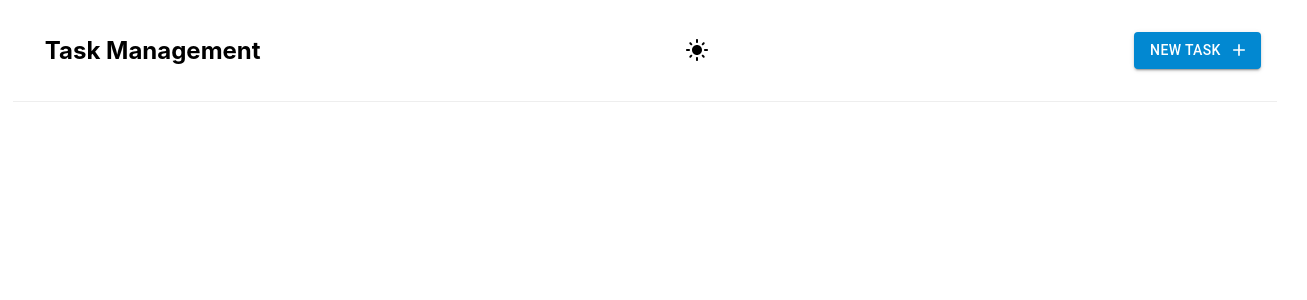
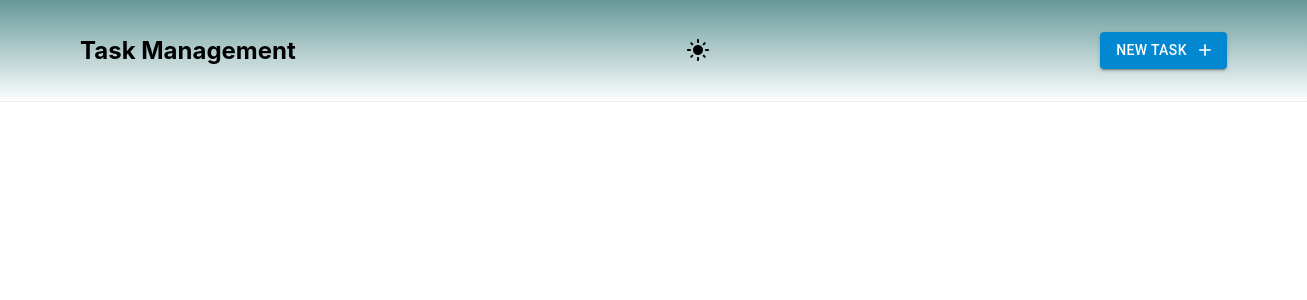
Before and after one commit to ashutosh2803/task-management, a React (Create React App) app: page / in a window 1280 px wide. Shown: the top 300 px of the page, 1307 px wide, since content can reach past the window. Built offline with nearby package versions, Linux system fonts and the light colour scheme.

Commit message:
#6 added background gradient to header along with css fixes

```diff
--- a/src/App.css
+++ b/src/App.css
@@ -1,18 +1,19 @@
 .App {
-  width: 98%;
-  margin: 0 1%;
+  width: fit-content;
   display: flex;
   flex-wrap: wrap;
   flex-direction: column;
+  background: linear-gradient(to top, #ffffff 0%, #669999 100%);
   /* align-items: center; */
 }
 .Header{
   border-bottom: 1px solid #EEE;
-  padding:1rem;
-  padding-left:2rem;
-  width:95vw;
+  padding:1rem 5rem;
+  /* padding-left:2rem;
+  padding-right: 5rem; */
+  width:89.6vw;
   display:flex;
-  gap:1rem;
+  flex-wrap: wrap;
   justify-content: space-between;
   align-items: center;
 }
--- a/src/App.js
+++ b/src/App.js
@@ -17,10 +17,10 @@ TaskManagement
 
 function App() {
   const theme = localStorage.getItem("presetTheme");
-  const styles = {
-    color: theme ? 'green' : 'red',
-    fontSize: 20,
-  };
+  // const styles = {
+  //   color: theme ? 'green' : 'red',
+  //   fontSize: 20,
+  // };
   return (
     <ThemeContextProvider>
     <AppContextProvider>
--- a/src/styles/Header.css
+++ b/src/styles/Header.css
@@ -1,5 +1,5 @@
-.customFlex{
+/* .customFlex{
     display: flex;
     flex-wrap: wrap;
     justify-content: space-between;
-}
+} */
```
